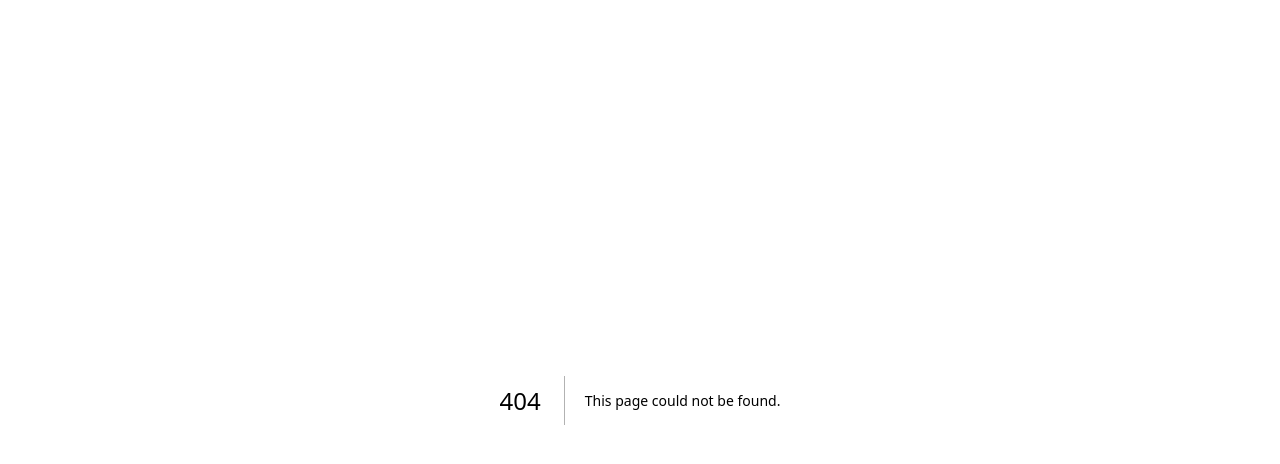
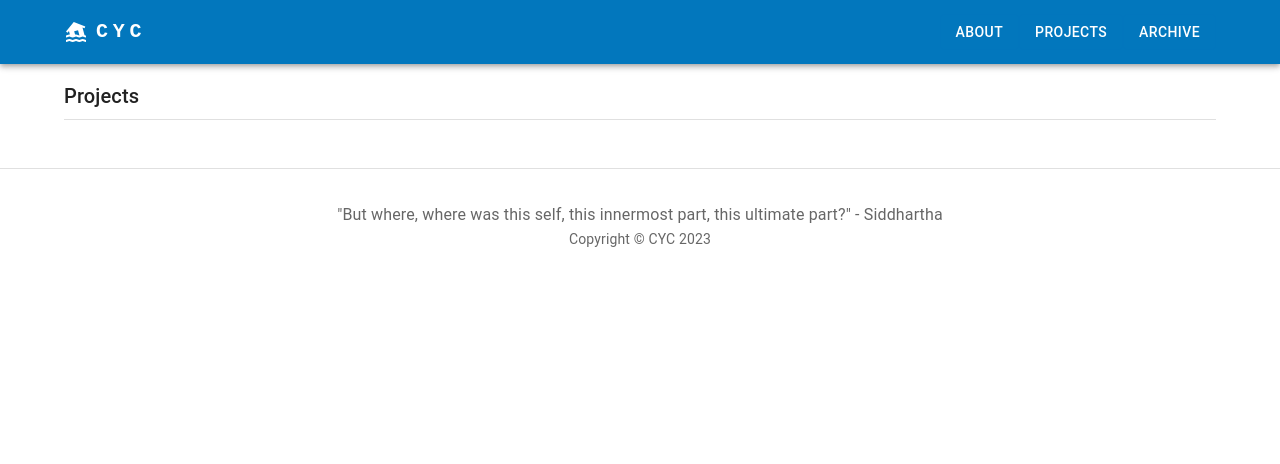
Before and after one commit to rickchung/rickchung.github.io, a Next.js app: page /project in a window 1280 px wide. Before the commit this address had no page. Shown: the top 464 px of the page. Built offline with nearby package versions, Linux system fonts and the light colour scheme.

Commit message:
Add page placeholders

```diff
--- /dev/null
+++ b/pages/project/index.tsx
@@ -0,0 +1,22 @@
+import { Box, Divider, Typography } from "@mui/material";
+import Head from "next/head";
+
+import Layout from "../../components/Layout";
+
+export default function Project() {
+  return (
+    <>
+      <Head>
+        <title>Projects - Yet Another CYC</title>
+      </Head>
+      <Layout>
+        <Box pt={2}>
+          <Typography variant='h6' gutterBottom>
+            Projects
+          </Typography>
+          <Divider />
+        </Box>
+      </Layout>
+    </>
+  )
+};
--- a/sitedata/AppToolbar.json
+++ b/sitedata/AppToolbar.json
@@ -2,15 +2,11 @@
     "pages": [
         {
             "name": "About",
-            "url": "#"
-        },
-        {
-            "name": "Blog",
-            "url": "#"
+            "url": "/about"
         },
         {
             "name": "Projects",
-            "url": "#"
+            "url": "/project"
         },
         {
             "name": "Archive",
```
Also changed, not shown: pages/about.tsx (added, +22 -0 lines), pages/blog/[id].tsx (indentation only).
